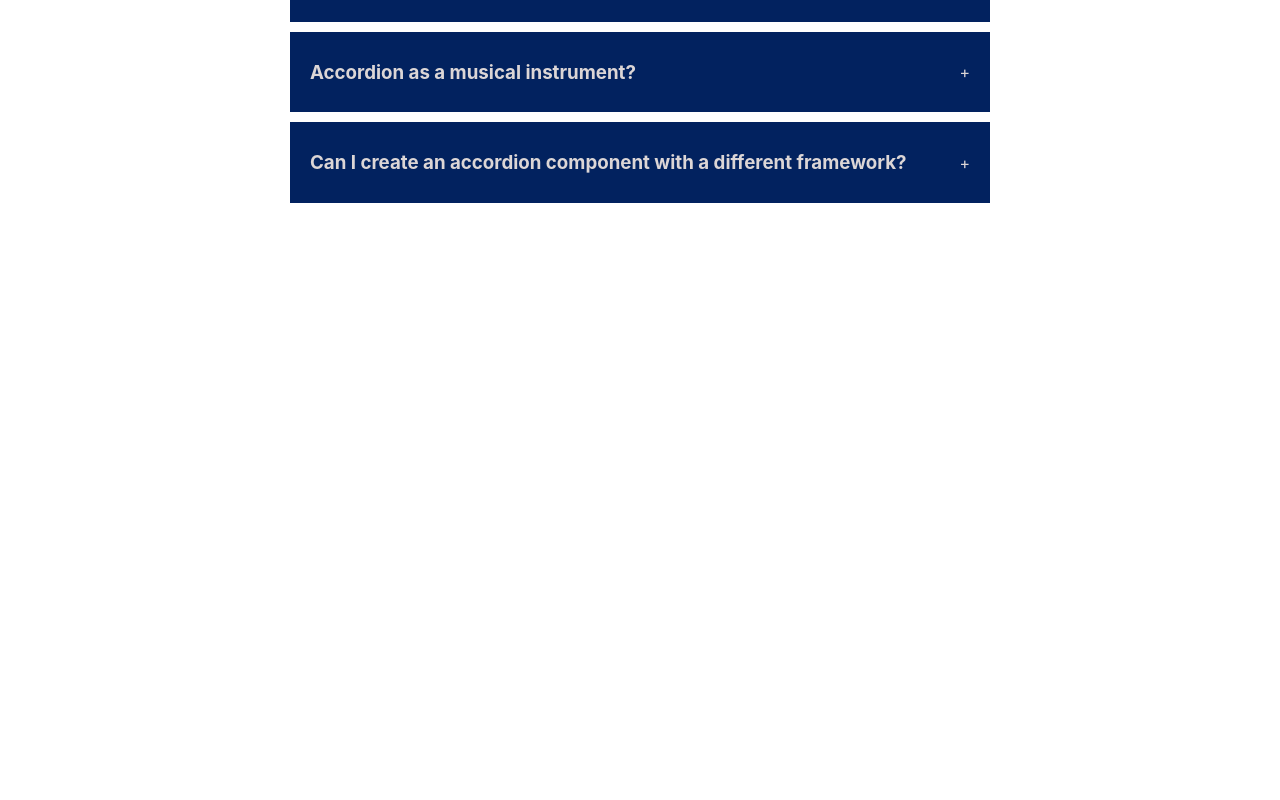
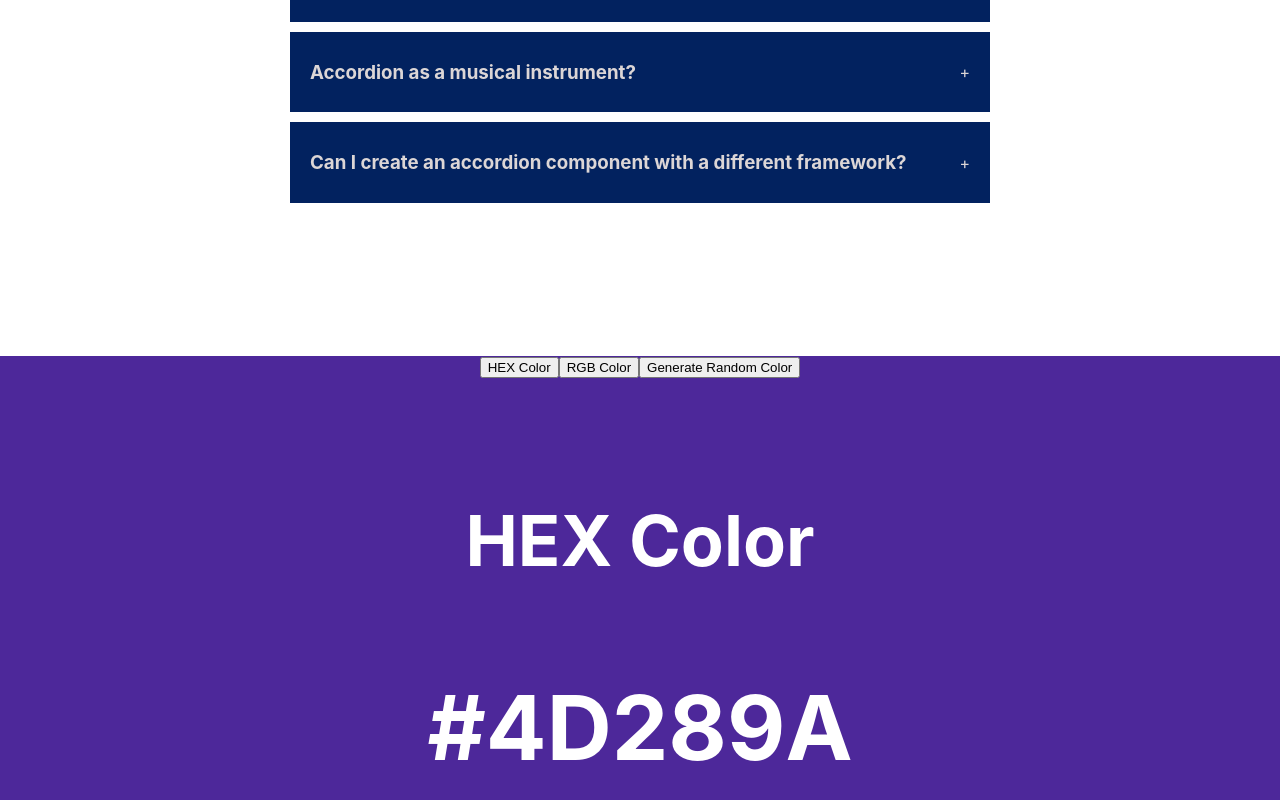
Before and after one commit to Pinerealm/fcc_25_react_projects, a React (Create React App) app in the folder react_projects/: page / in a window 1280 px wide. Shown: the part 444-1244 px from the top of the page. Before the commit the page ends 800 px from the top, so only its background shows below. Built offline with nearby package versions, Linux system fonts and the light colour scheme.

Commit message:
chore: Add RandomColorGenerator component to App

```diff
--- a/react_projects/src/App.js
+++ b/react_projects/src/App.js
@@ -1,11 +1,15 @@
 import './App.css';
 import Accordion from './components/accordion';
+import RandomColorGenerator from './components/color_generator';
 
 function App() {
   return (
     <div className="App">
       {/* Accordion component */}
       <Accordion />
+
+      {/* Random Color Generator */}
+      <RandomColorGenerator />
     </div>
   );
 }
--- /dev/null
+++ b/react_projects/src/components/color_generator/index.jsx
@@ -0,0 +1,73 @@
+import { useEffect, useState } from 'react';
+
+export default function RandomColorGenerator() {
+  const [colorMode, setColorMode] = useState('hex');
+  const [color, setColor] = useState('#000000');
+
+  function numGenerator(length) {
+    return Math.floor(Math.random() * length);
+  }
+
+  function generateRandomHexColor() {
+    const hexUnits = '0123456789ABCDEF';
+    let hexColor = '#';
+
+    for (let i = 0; i < 6; i++) {
+      hexColor += hexUnits[numGenerator(hexUnits.length)];
+    }
+    console.log(hexColor);
+    setColor(hexColor);
+  }
+
+  function generateRandomRgbColor() {
+    const red = numGenerator(256);
+    const green = numGenerator(256);
+    const blue = numGenerator(256);
+    const rgbColor = `rgb(${red}, ${green}, ${blue})`;
+
+    console.log(rgbColor);
+    setColor(rgbColor);
+  }
+
+  useEffect(() => {
+    if (colorMode === 'hex') {
+      generateRandomHexColor();
+    } else {
+      generateRandomRgbColor();
+    }
+  }, [colorMode]);
+
+  return (
+    <div
+      style={{
+        width: '100vw',
+        height: '100vh',
+        backgroundColor: color,
+      }}
+    >
+      <button onClick={() => setColorMode('hex')}>HEX Color</button>
+      <button onClick={() => setColorMode('rgb')}>RGB Color</button>
+      <button
+        onClick={
+          colorMode === 'hex' ? generateRandomHexColor : generateRandomRgbColor
+        }
+      >
+        Generate Random Color
+      </button>
+      <div
+        style={{
+          display: 'flex',
+          flexDirection: 'column',
+          justifyContent: 'center',
+          alignItems: 'center',
+          color: 'white',
+          fontSize: '60px',
+          marginTop: '50px',
+        }}
+      >
+        <h3>{colorMode === 'hex' ? 'HEX Color' : 'RGB Color'}</h3>
+        <h2 style={{ marginTop: '20px' }}>{color}</h2>
+      </div>
+    </div>
+  );
+}
```
